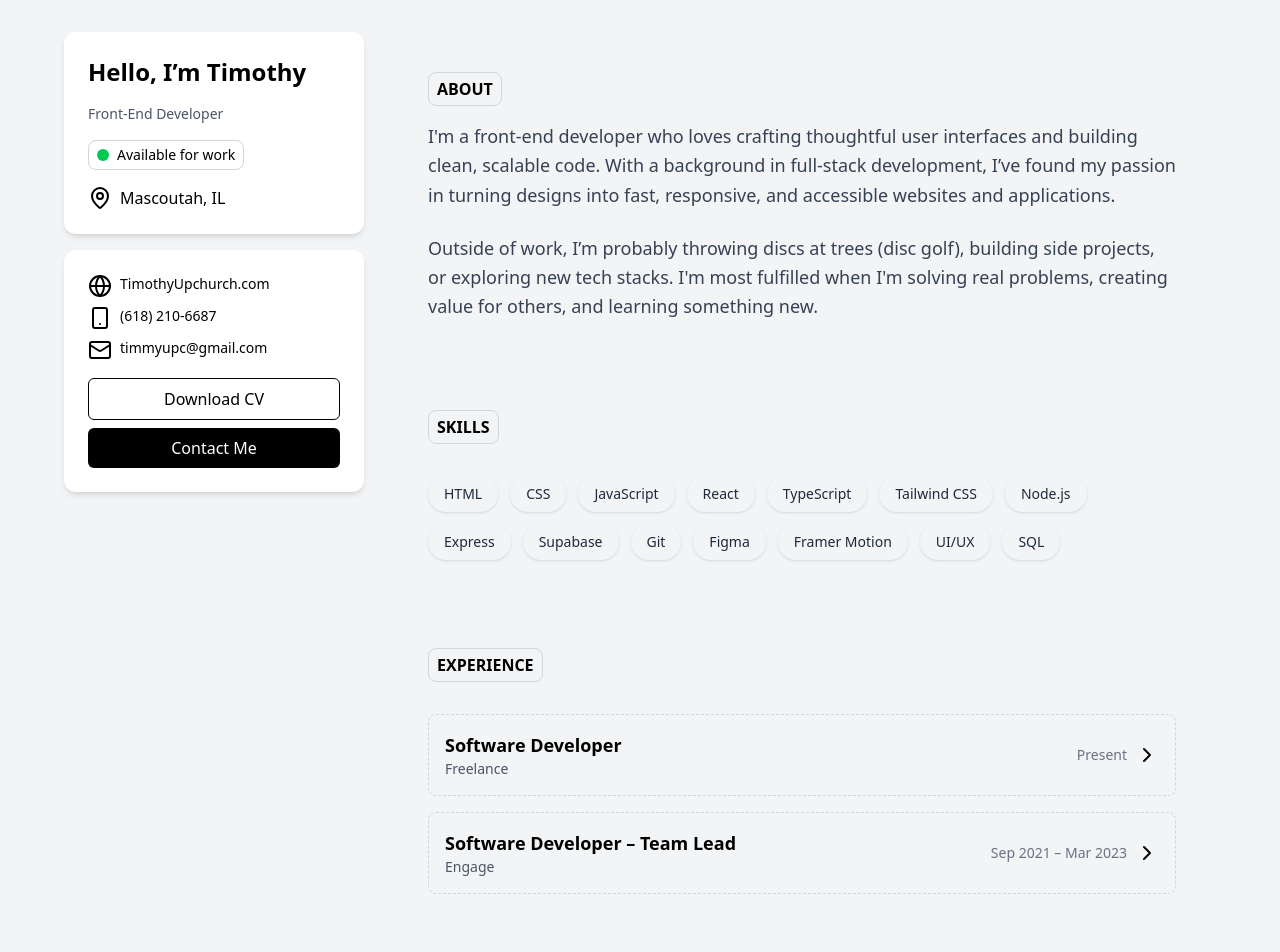
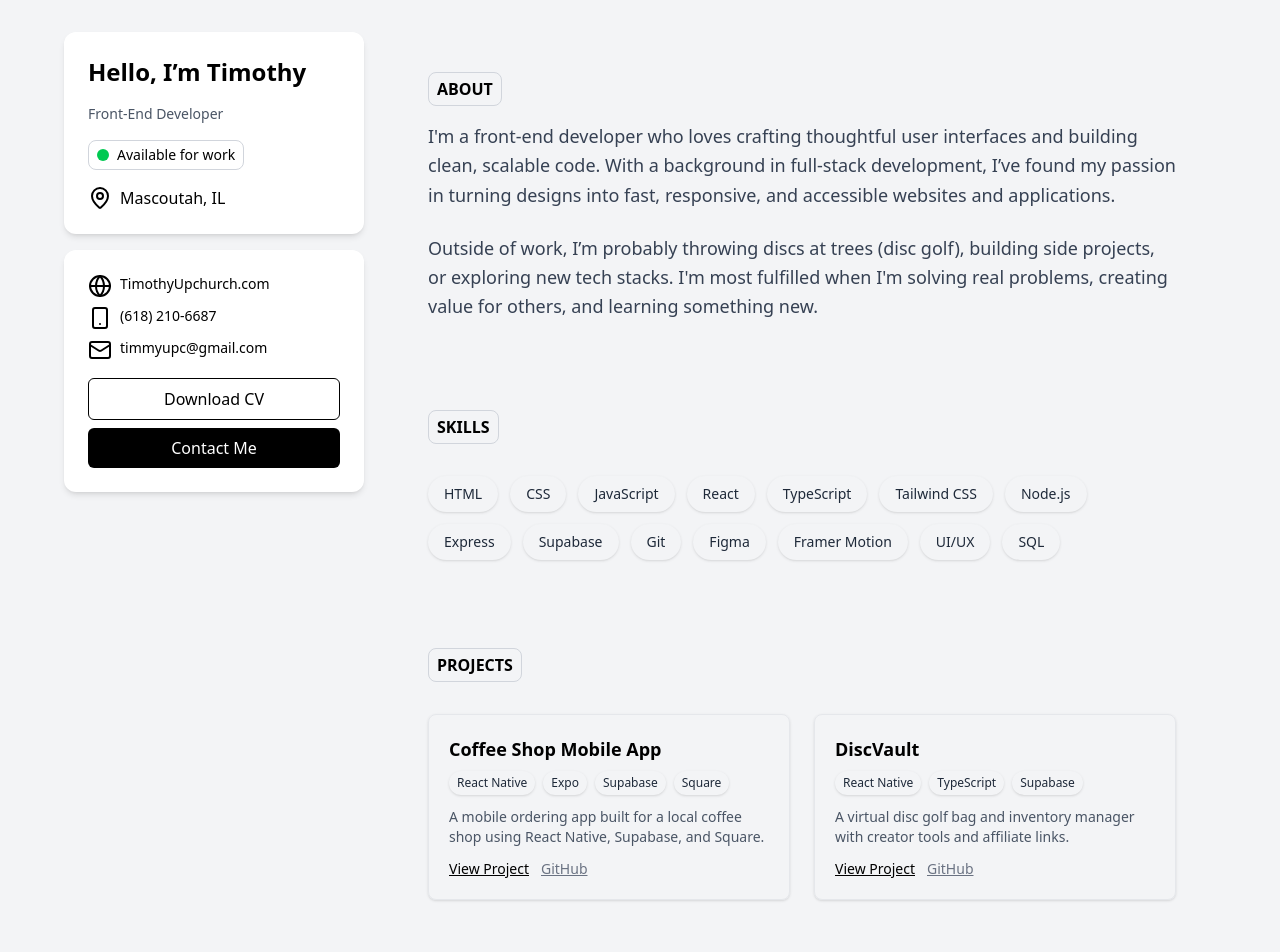
Before and after one commit to Tupchu/timothyupchurch-portfolio, a React (Vite) app: page / in a window 1280 px wide. Shown: the top 952 px of the page. Built offline with nearby package versions, Linux system fonts and the light colour scheme.

Commit message:
Added initial projects section

```diff
--- /dev/null
+++ b/src/components/Badge.tsx
@@ -0,0 +1,18 @@
+type BadgeProps = {
+  label: string;
+  size?: "sm" | "lg";
+};
+
+const Badge = ({ label, size }: BadgeProps) => {
+  return (
+    <div
+      className={`${
+        size === "sm" ? "px-2 py-1 text-xs" : "px-4 py-2 text-sm"
+      } bg-gray-100 rounded-full font-medium text-gray-800 shadow-sm transition-all cursor-default`}
+    >
+      {label}
+    </div>
+  );
+};
+
+export default Badge;
--- a/src/components/MainContent.tsx
+++ b/src/components/MainContent.tsx
@@ -2,6 +2,7 @@ import About from "../sections/About";
 import Contact from "../sections/Contact";
 import Education from "../sections/Education";
 import Experience from "../sections/Experience";
+import Projects from "../sections/Projects";
 import Skills from "../sections/Skills";
 
 const MainContent = () => {
@@ -9,6 +10,7 @@ const MainContent = () => {
     <div className="space-y-2">
       <About />
       <Skills />
+      <Projects />
       <Experience />
       <Education />
       <Contact />
--- /dev/null
+++ b/src/sections/Projects.tsx
@@ -0,0 +1,92 @@
+import { motion } from "framer-motion";
+import Badge from "../components/Badge";
+
+// src/data/projects.ts
+export type Project = {
+  title: string;
+  description: string;
+  link: string;
+  repo?: string;
+  tech?: string[];
+};
+
+export const projects: Project[] = [
+  {
+    title: "Coffee Shop Mobile App",
+    description:
+      "A mobile ordering app built for a local coffee shop using React Native, Supabase, and Square.",
+    link: "https://github.com/you/coffeeshop-app",
+    tech: ["React Native", "Expo", "Supabase", "Square"],
+    repo: "https://github.com/you/coffeeshop-app",
+  },
+  {
+    title: "DiscVault",
+    description:
+      "A virtual disc golf bag and inventory manager with creator tools and affiliate links.",
+    link: "https://github.com/you/discvault",
+    tech: ["React Native", "TypeScript", "Supabase"],
+    repo: "https://github.com/you/coffeeshop-app",
+  },
+];
+
+const Projects = () => {
+  return (
+    <motion.section
+      id="projects"
+      initial={{ opacity: 0, y: 40 }}
+      whileInView={{ opacity: 1, y: 0 }}
+      transition={{ duration: 0.6 }}
+      viewport={{ once: true }}
+      className="p-6 md:p-10"
+    >
+      <h2 className="text-base font-semibold mb-8 inline-block border-solid border rounded-lg px-2 py-1 border-gray-300">
+        PROJECTS
+      </h2>
+
+      <div className="grid md:grid-cols-2 gap-6">
+        {projects.map((project, index) => (
+          <motion.div
+            key={index}
+            className="border border-gray-200 rounded-lg p-5 shadow-sm hover:shadow-md transition-all"
+          >
+            <h3 className="text-lg font-semibold mb-2">{project.title}</h3>
+
+            {project.tech && (
+              <div className="flex flex-wrap gap-2 mb-3">
+                {project.tech.map((tag, i) => (
+                  <Badge label={tag} key={i} size="sm" />
+                ))}
+              </div>
+            )}
+            <p className="text-sm text-gray-600 mb-3">{project.description}</p>
+
+            <div className="flex gap-3">
+              {project.link && (
+                <a
+                  href={project.link}
+                  target="_blank"
+                  rel="noopener noreferrer"
+                  className="text-sm font-medium text-black underline"
+                >
+                  View Project
+                </a>
+              )}
+              {project.repo && (
+                <a
+                  href={project.repo}
+                  target="_blank"
+                  rel="noopener noreferrer"
+                  className="text-sm font-medium text-gray-500 underline"
+                >
+                  GitHub
+                </a>
+              )}
+            </div>
+          </motion.div>
+        ))}
+      </div>
+    </motion.section>
+  );
+};
+
+export default Projects;
--- a/src/sections/Skills.tsx
+++ b/src/sections/Skills.tsx
@@ -1,4 +1,5 @@
 import { motion } from "framer-motion";
+import Badge from "../components/Badge";
 
 // Optional: could be moved to /data/skills.js if you want it reusable
 const skills = [
@@ -34,12 +35,8 @@ const Skills = () => {
 
       <div className="flex flex-wrap gap-3">
         {skills.map((skill, index) => (
-          <motion.span
-            key={index}
-            whileHover={{ scale: 1.05 }}
-            className="px-4 py-2 bg-gray-100 rounded-full text-sm font-medium text-gray-800 shadow-sm transition-all cursor-default"
-          >
-            {skill}
+          <motion.span key={index} whileHover={{ scale: 1.05 }}>
+            <Badge label={skill} />
           </motion.span>
         ))}
       </div>
```
